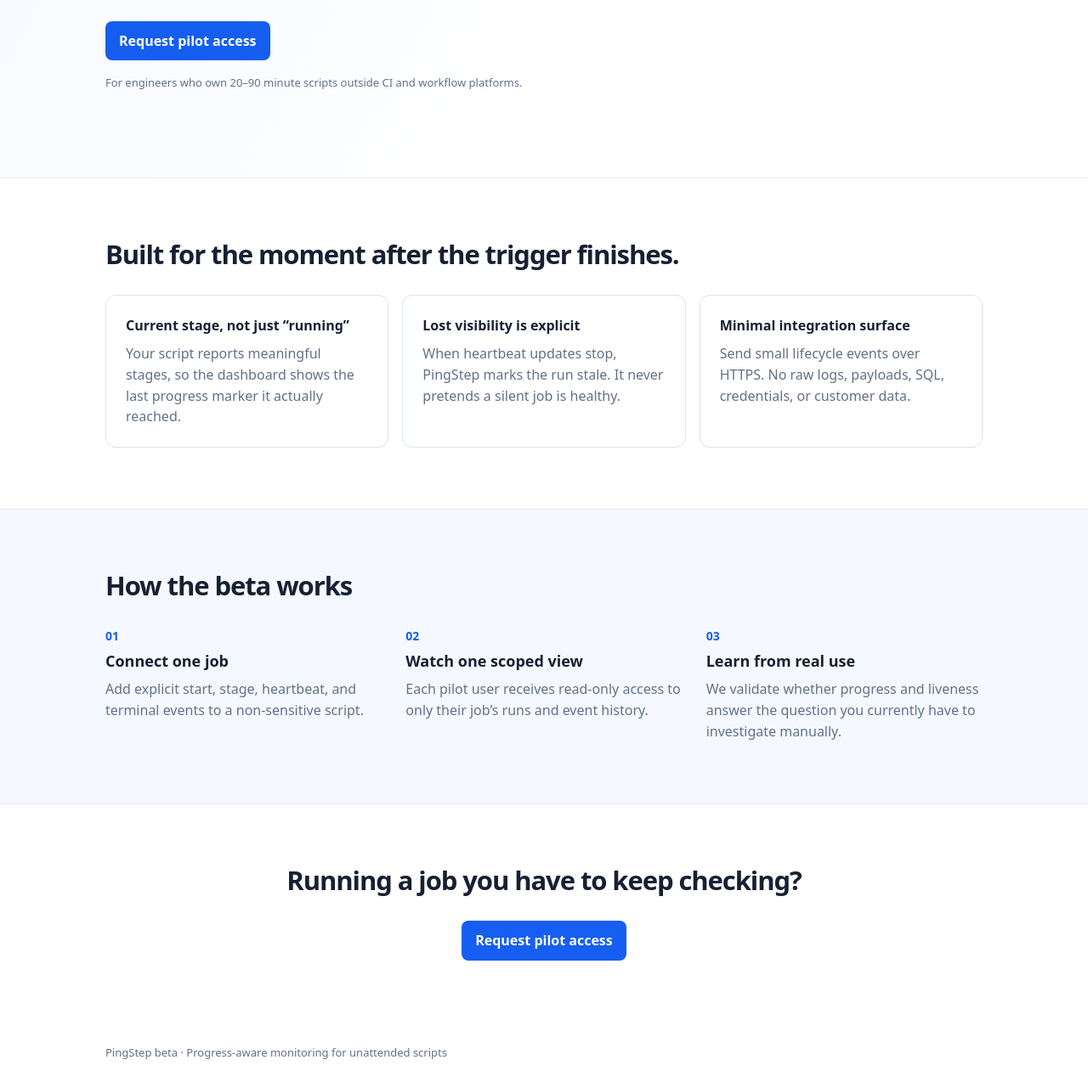
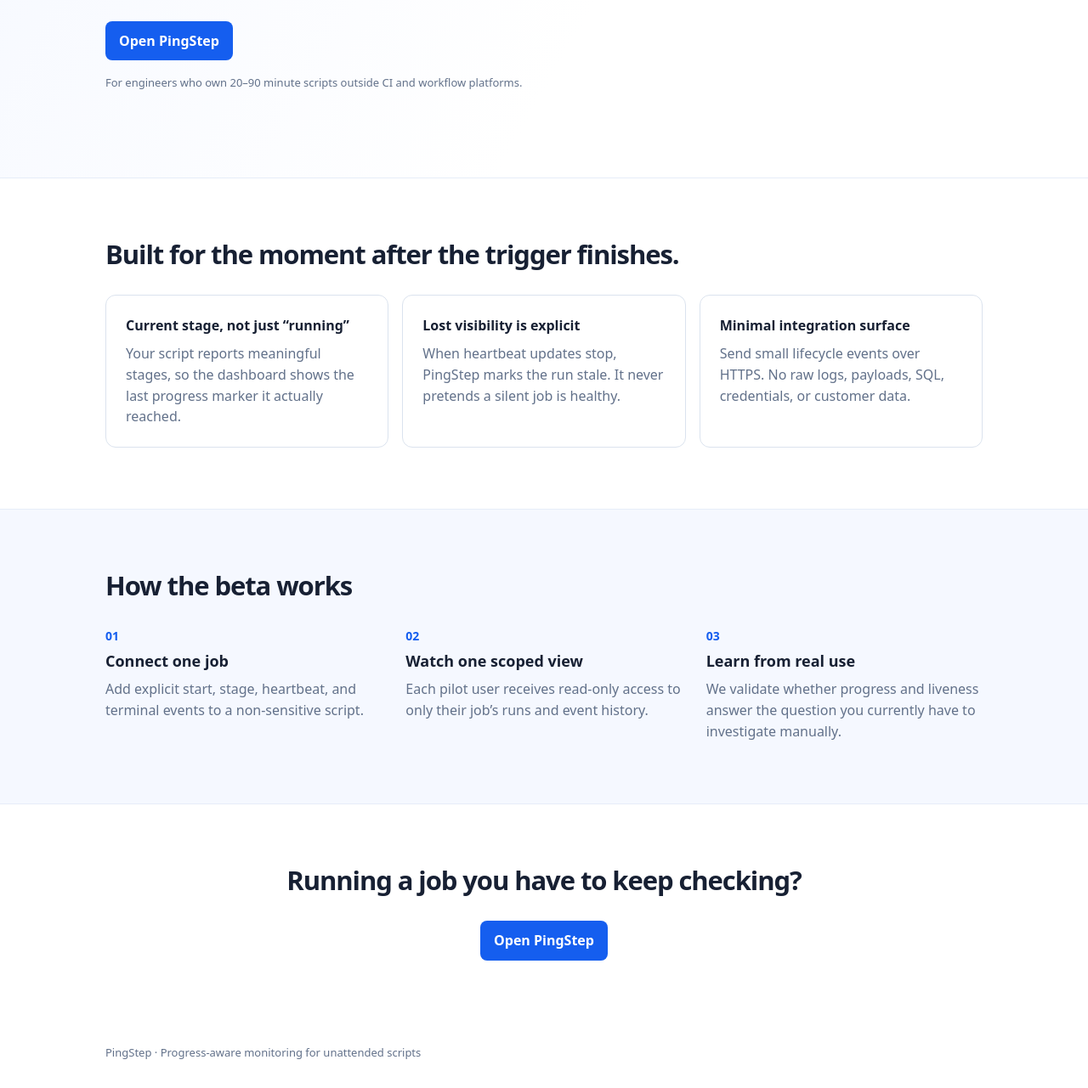
Before and after one commit to mantoshkumar1/pingstep, a website: page public/landing.html in a window 1280 px wide. Shown: the part 457-1738 px from the top of the page at 85% size. Drawn offline with Linux system fonts and the light colour scheme.

```diff
--- a/public/landing.html
+++ b/public/landing.html
@@ -15,12 +15,12 @@
   </head>
   <body>
     <nav class="nav"><span class="brand">PingStep</span><a class="button" href="/app">Open dashboard</a></nav>
-    <div class="hero"><div class="hero-in"><div class="eyebrow">Invite-only beta</div><h1>Know what your unattended job is doing.</h1><p class="lede">PingStep gives backups, migrations, batch jobs, and report generators a live progress view—then flags when it loses visibility instead of leaving you to guess.</p><a class="button" href="https://github.com/mantoshkumar1/pingstep/issues/9">Request pilot access</a><p class="note">For engineers who own 20–90 minute scripts outside CI and workflow platforms.</p></div></div>
+    <div class="hero"><div class="hero-in"><div class="eyebrow">Progress-aware monitoring</div><h1>Know what your unattended job is doing.</h1><p class="lede">PingStep gives backups, migrations, batch jobs, and report generators a live progress view—then flags when it loses visibility instead of leaving you to guess.</p><a class="button" href="/app">Open PingStep</a><p class="note">For engineers who own 20–90 minute scripts outside CI and workflow platforms.</p></div></div>
     <main>
       <section><h2>Built for the moment after the trigger finishes.</h2><div class="cards"><article class="card"><h3>Current stage, not just “running”</h3><p>Your script reports meaningful stages, so the dashboard shows the last progress marker it actually reached.</p></article><article class="card"><h3>Lost visibility is explicit</h3><p>When heartbeat updates stop, PingStep marks the run stale. It never pretends a silent job is healthy.</p></article><article class="card"><h3>Minimal integration surface</h3><p>Send small lifecycle events over HTTPS. No raw logs, payloads, SQL, credentials, or customer data.</p></article></div></section>
     </main>
     <section class="how"><div class="nav" style="display:block;height:auto"><h2>How the beta works</h2><div class="steps"><article><div class="num">01</div><h3>Connect one job</h3><p>Add explicit start, stage, heartbeat, and terminal events to a non-sensitive script.</p></article><article><div class="num">02</div><h3>Watch one scoped view</h3><p>Each pilot user receives read-only access to only their job’s runs and event history.</p></article><article><div class="num">03</div><h3>Learn from real use</h3><p>We validate whether progress and liveness answer the question you currently have to investigate manually.</p></article></div></div></section>
-    <main><section class="cta"><h2>Running a job you have to keep checking?</h2><a class="button" href="https://github.com/mantoshkumar1/pingstep/issues/9">Request pilot access</a></section></main>
-    <footer>PingStep beta · Progress-aware monitoring for unattended scripts</footer>
+    <main><section class="cta"><h2>Running a job you have to keep checking?</h2><a class="button" href="/app">Open PingStep</a></section></main>
+    <footer>PingStep · Progress-aware monitoring for unattended scripts</footer>
   </body>
 </html>
```
Also changed, not shown: hosted-mvp-architecture.md (+1 -1 lines), README.md, 1 other file.
